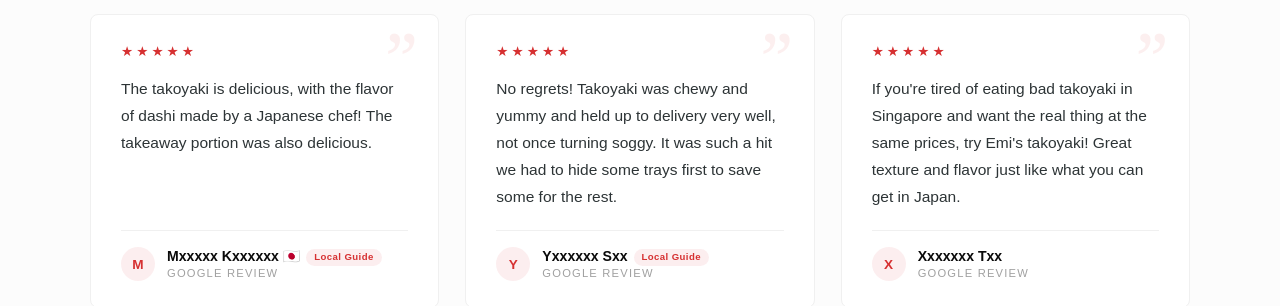
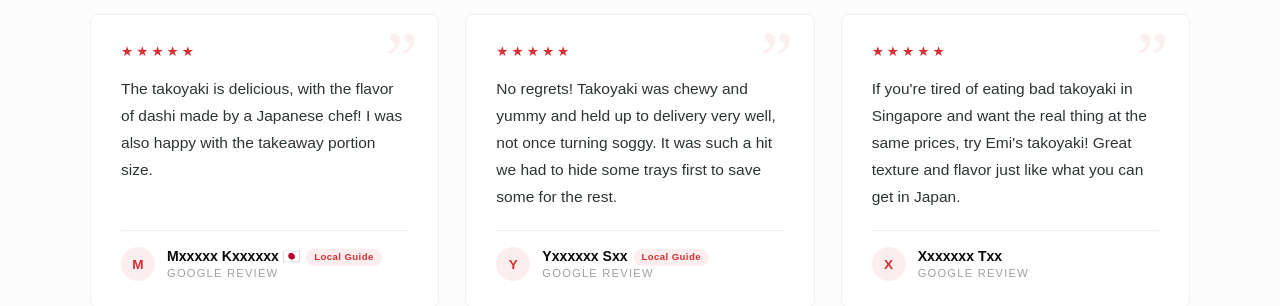
Before and after one commit to DaikiMaekawa2/DaikiMaekawa2.github.io, a Jekyll site: the page built from index.html, in a window 1280 px wide and 900 px high, scrolled down 8106 px. Shown: the part 180-486 px from the top of the window. Built offline with Jekyll 4.4.1, drawn with Linux system fonts in a browser that asks for light colours.

Commit message:
Swap in re-exported intro film; match review quote to original

```diff
--- a/_data/reviews.yml
+++ b/_data/reviews.yml
@@ -35,7 +35,7 @@
   author: Yxxxx Sxxxxx
   rating: 5
 
-- quote: "The takoyaki is delicious, with the flavor of dashi made by a Japanese chef! The takeaway portion was also delicious."
+- quote: "The takoyaki is delicious, with the flavor of dashi made by a Japanese chef! I was also happy with the takeaway portion size."
   quote_ja: "たこ焼きが美味しい、日本人シェフが作る出汁の味がしっかり効いています！テイクアウトの量も満足でした。"
   author: Mxxxxx Kxxxxxx
   rating: 5
```
Also changed, not shown: CLAUDE.md (+1 -1 lines), assets/img/film_poster.webp, 1 other file.
